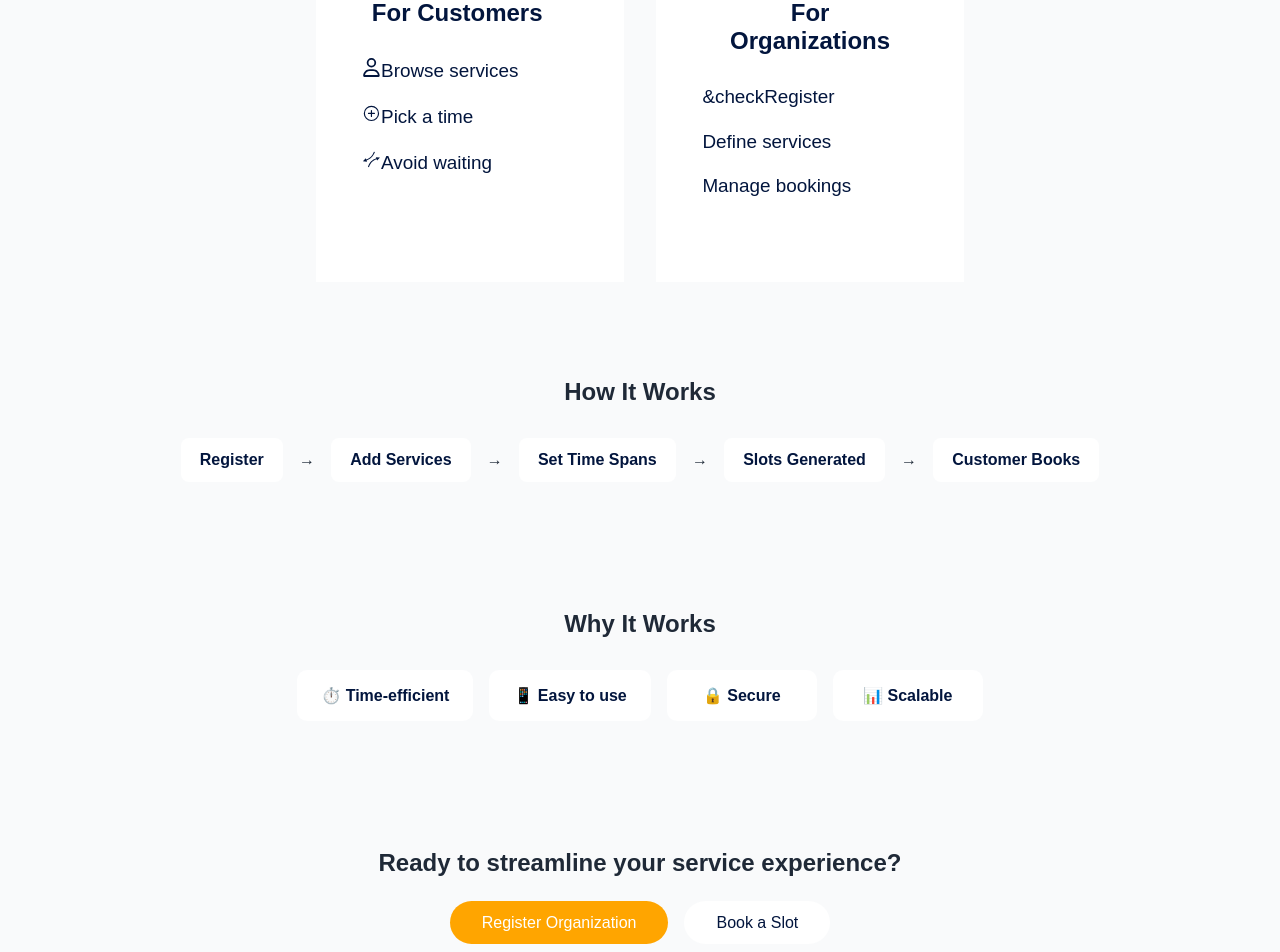
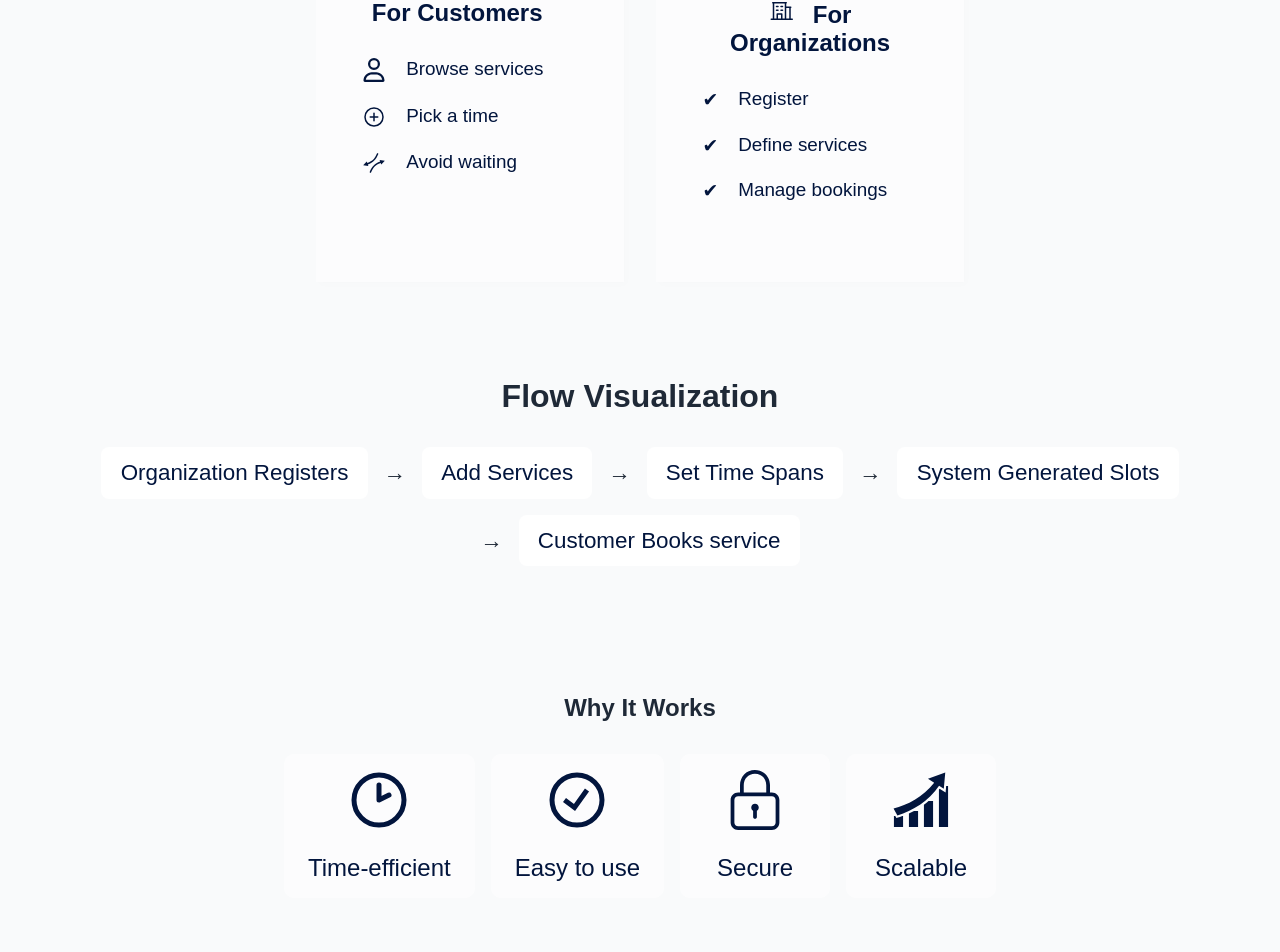
Before and after one commit to Iknite-Space/queueless, a React (Create React App) app in the folder app/: page /about in a window 1280 px wide. Shown: the part 379-1331 px from the top of the page. Built offline with nearby package versions, Linux system fonts and the light colour scheme.

Commit message:
completed and added the About.jsx component to the app.js file

```diff
--- a/app/src/App.js
+++ b/app/src/App.js
@@ -3,7 +3,7 @@ import { BrowserRouter as Router, Routes, Route } from "react-router-dom";
 
 import "./App.css";
 
-import { ComingSoonPage } from "./pages/landingPage/ComingSoonPage";
+import { LandingPage } from "./pages/landingPage/LandingPage";
 import ServicesPage from "./pages/servicePage/ServicesPage";
 
 import { ServiceSlotsPage } from "./pages/slotsPage/ServiceSlotsPage";
@@ -17,7 +17,7 @@ function App() {
       <Router>
         <Routes>
           {/*  Default landing or placeholder */}
-          <Route path="/" element={<ComingSoonPage />} />
+          <Route path="/" element={<LandingPage />} />
 
           {/* organizations screen */}
           <Route path="/organizations" element={<OrganizationCard />} />
--- a/app/src/components/aboutUs/About.css
+++ b/app/src/components/aboutUs/About.css
@@ -28,16 +28,14 @@
   line-height: 1.18em ;
 }
 
+.brand-name{
+  font-weight: 800;
+}
+
 /* remember to delete this (.third-line) and do it well */
 
 .about-description .third-line{
   margin-left: 20px;
-}
-
-.wave-divider {
-  background-size: cover;
-  height: 100px;
-  margin-bottom: -5px;
 }
 
 .user-section {
@@ -53,11 +51,12 @@
 }
 
 .user-card {
-  background-color: white;
+  background-color: rgba(255, 255, 255, 0.582);
   text-align: center;
   max-width: 45%;
   flex: 1;
   padding: 2.5rem;
+ box-shadow: 3px 3px 7px rgba(0, 0, 0, 0.01);
 }
 
 .user-card h2{
@@ -68,21 +67,33 @@
 }
 .user-card li {
  list-style-type: none;
- /* background-color: palegoldenrod; */
  width: fit-content;
  font-size:1.18rem ;
   margin-bottom: 0.5em;
   padding: 0.4rem;
+  display: flex;
+
 
 }
-.user-card img {
-  width: 60px;
-  margin-bottom: 1rem;
+
+.user-card-icon{
+  font-size: 24px;
+  margin-inline-end: 20px;
+}
+
+.check-icon{
+  margin-inline-end: 20px;
+}
+
+.flow-section h2{
+
+  font-size: 2rem;
 }
 
 .flow-section {
   padding: 4rem 2rem;
   text-align: center;
+  font-size: 1.4rem;
 }
 
 .flow-diagram {
@@ -99,7 +110,8 @@
   color: #02153D;
   padding: 0.8rem 1.2rem;
   border-radius: 8px;
-  font-weight: bold;
+  font-weight: 500;
+  display: flex;
 }
 
 .features-section {
@@ -116,18 +128,29 @@
 }
 
 .feature-card {
-  background-color: white;
+  background-color: rgba(255, 255, 255, 0.575);
   color: #02153D;
   padding: 1rem 1.5rem;
   border-radius: 10px;
-  font-weight: bold;
+  font-size: 1.5rem;
+  /* font-weight: 600; */
   min-width: 150px;
   text-align: center;
   transition: transform 0.3s ease;
+  display: flex;
+  flex-direction: column;
+  justify-content: center;
+  align-items: center;
+  row-gap: 1.5rem;
 }
 
 .feature-card:hover {
   transform: scale(1.05);
+}
+.feature-card .feature-icons{
+  font-size: 60px;
+  font-weight: 200;
+
 }
 
 .cta-section {
@@ -140,6 +163,7 @@
   display: flex;
   justify-content: center;
   gap: 1rem;
+
 }
 
 .cta-org, .cta-user {
@@ -147,15 +171,24 @@
   font-size: 1rem;
   border-radius: 50px;
   border: none;
+}
+.cta-org:hover, .cta-user:hover{
   cursor: pointer;
+  box-shadow: 3px 3px 2px rgba(0, 0, 0, 0.3);
+
+
 }
 
 .cta-org {
-  background-color: #FFA500;
-  color: white;
+  background-color: var(--alert-amber);
+  color: var(--primary-dark);
+   font-size: 24px;
+  font-weight: 800;
 }
 
 .cta-user {
-  background-color: white;
-  color: #02153D;
+  background-color: var(--info-blue);
+  color: var(--primary-white);
+  font-size: 24px;
+  font-weight: 800;
 }
--- a/app/src/components/aboutUs/About.jsx
+++ b/app/src/components/aboutUs/About.jsx
@@ -1,11 +1,15 @@
-
-
 import React from "react";
 import "./About.css";
-import { FaRegUser} from "react-icons/fa6";
+import { FaRegUser } from "react-icons/fa6";
 import { GiAvoidance } from "react-icons/gi";
 import { IoAddCircleOutline } from "react-icons/io5";
- function About() {
+import { PiBuildingOffice } from "react-icons/pi";
+import { LuClock2 } from "react-icons/lu";
+import { GrStatusGood } from "react-icons/gr";
+import { SlLock } from "react-icons/sl";
+import { GiProgression } from "react-icons/gi";
+
+function About() {
   return (
     <div className="about-container">
       {/* header Section */}
@@ -13,7 +17,7 @@ import { IoAddCircleOutline } from "react-icons/io5";
         <p className="about-header-text">Book Services Without the Wait</p>
         {/* <p>Skip the queue. Book your slot. Save time.</p> */}
         <p className="about-description">
-          Our platform lets customers book slots for services at their
+          <span className="brand-name">QLess</span> enables customers book slots for services at their
           convenience, while organizations{" "}
           <span className="third-line">manage time effortlessly.</span>{" "}
         </p>
@@ -25,39 +29,51 @@ import { IoAddCircleOutline } from "react-icons/io5";
           <h2>For Customers</h2>
           <ul>
             <li>
-              <FaRegUser />
+              <FaRegUser className="user-card-icon"/>
               Browse services
             </li>
-            <li><IoAddCircleOutline/>Pick a time</li>
             <li>
-              <GiAvoidance />
+              <IoAddCircleOutline className="user-card-icon"/>
+              Pick a time
+            </li>
+            <li>
+              <GiAvoidance className="user-card-icon"/>
               Avoid waiting
-            </li>{" "}
+            </li>
           </ul>
         </div>
         <div className="user-card admin-card">
-          <h2>For Organizations</h2>
+          <h2>
+            <PiBuildingOffice className="user-card-icon"/>
+            For Organizations
+          </h2>
           <ul>
-            <li><span>&check</span>Register</li>
-            <li>Define services</li>
-            <li>Manage bookings</li>{" "}
+            <li>
+              <span className="check-icon">&#10004;</span>Register
+            </li>
+            <li>
+              <span className="check-icon">&#10004;</span>Define services
+            </li>
+            <li>
+              <span className="check-icon">&#10004;</span>Manage bookings
+            </li>
           </ul>
         </div>
       </section>
 
       {/* Flow Section */}
       <section className="flow-section">
-        <h2>How It Works</h2>
+        <h2>Flow Visualization</h2>
         <div className="flow-diagram">
-          <div className="flow-step">Register</div>
+          <div className="flow-step">Organization Registers</div>
           <span>→</span>
           <div className="flow-step">Add Services</div>
           <span>→</span>
           <div className="flow-step">Set Time Spans</div>
           <span>→</span>
-          <div className="flow-step">Slots Generated</div>
+          <div className="flow-step">System Generated Slots</div>
           <span>→</span>
-          <div className="flow-step">Customer Books</div>
+          <div className="flow-step">Customer Books service</div>
         </div>
       </section>
 
@@ -65,10 +81,24 @@ import { IoAddCircleOutline } from "react-icons/io5";
       <section className="features-section">
         <h2>Why It Works</h2>
         <div className="features-grid">
-          <div className="feature-card">⏱️ Time-efficient</div>
-          <div className="feature-card">📱 Easy to use</div>
-          <div className="feature-card">🔒 Secure</div>
-          <div className="feature-card">📊 Scalable</div>
+          <div className="feature-card">
+            <LuClock2 className="feature-icons" /> Time-efficient
+          </div>
+          <div className="feature-card">
+            <GrStatusGood className="feature-icons" /> Easy to use
+          </div>
+          <div className="feature-card">
+            <SlLock className="feature-icons" />
+            Secure
+          </div>
+          <div className="feature-card">
+            <GiProgression
+              className="feature-icons"
+              // size={60}
+              // fontWeight={400}
+            />
+            Scalable
+          </div>
         </div>
       </section>
 
@@ -77,12 +107,11 @@ import { IoAddCircleOutline } from "react-icons/io5";
         <h2>Ready to streamline your service experience?</h2>
         <div className="cta-buttons">
           <button className="cta-org">Register Organization</button>
-          <button className="cta-user">Book a Slot</button>
+          <button className="cta-user">Book a Service</button>
         </div>
       </section>
     </div>
   );
 }
 
-
 export default About;
--- a/app/src/pages/landingPage/ComingSoonPage.jsx
+++ b/app/src/pages/landingPage/LandingPage.jsx
@@ -1,18 +1,20 @@
-import "./ComingSoonPage.css";
-
 import React from "react";
+import "./LandingPage.css";
 import { useNavigate } from "react-router";
-
+import Header from "../../components/header/Header";
+import About from "../../components/aboutUs/About";
 import Footer from "../../components/footer/Footer";
 
-import Header from "../../components/header/Header";
-
-export function ComingSoonPage() {
+export function LandingPage() {
   const navigate = useNavigate();
 
-  const handleClick = () => {
+  const handleClickBookSlot = () => {
     navigate("/organizations");
   };
+
+    // const handleClickRegisterService = () => {
+    //   navigate("/contact");
+    // };
 
   return (
     <>
@@ -33,7 +35,7 @@ export function ComingSoonPage() {
             </div>
 
             <div className="button-container">
-              <button className="navigation-button" onClick={handleClick}>
+              <button className="navigation-button" onClick={handleClickBookSlot}>
                 Book A Service
               </button>
             </div>
@@ -45,6 +47,8 @@ export function ComingSoonPage() {
         </div>
       </main>
 
+      <About />
+
       <Footer />
     </>
   );
--- a/app/src/pages/organizationPage/OrganizationCard.css
+++ b/app/src/pages/organizationPage/OrganizationCard.css
@@ -26,7 +26,7 @@
 
 .organization-location {
     color: #666;
-    font-style: italic; /* Italicize location */
+    font-style: italic;
 }
 
 
--- /dev/null
+++ b/package.json
@@ -0,0 +1,5 @@
+{
+  "dependencies": {
+    "react-icons": "^5.5.0"
+  }
+}
```
Also changed, not shown: app/src/pages/landingPage/LandingPage.css (renamed from app/src/pages/landingPage/ComingSoonPage.css), 1 other file (tests, documents, lock files or other folders).
